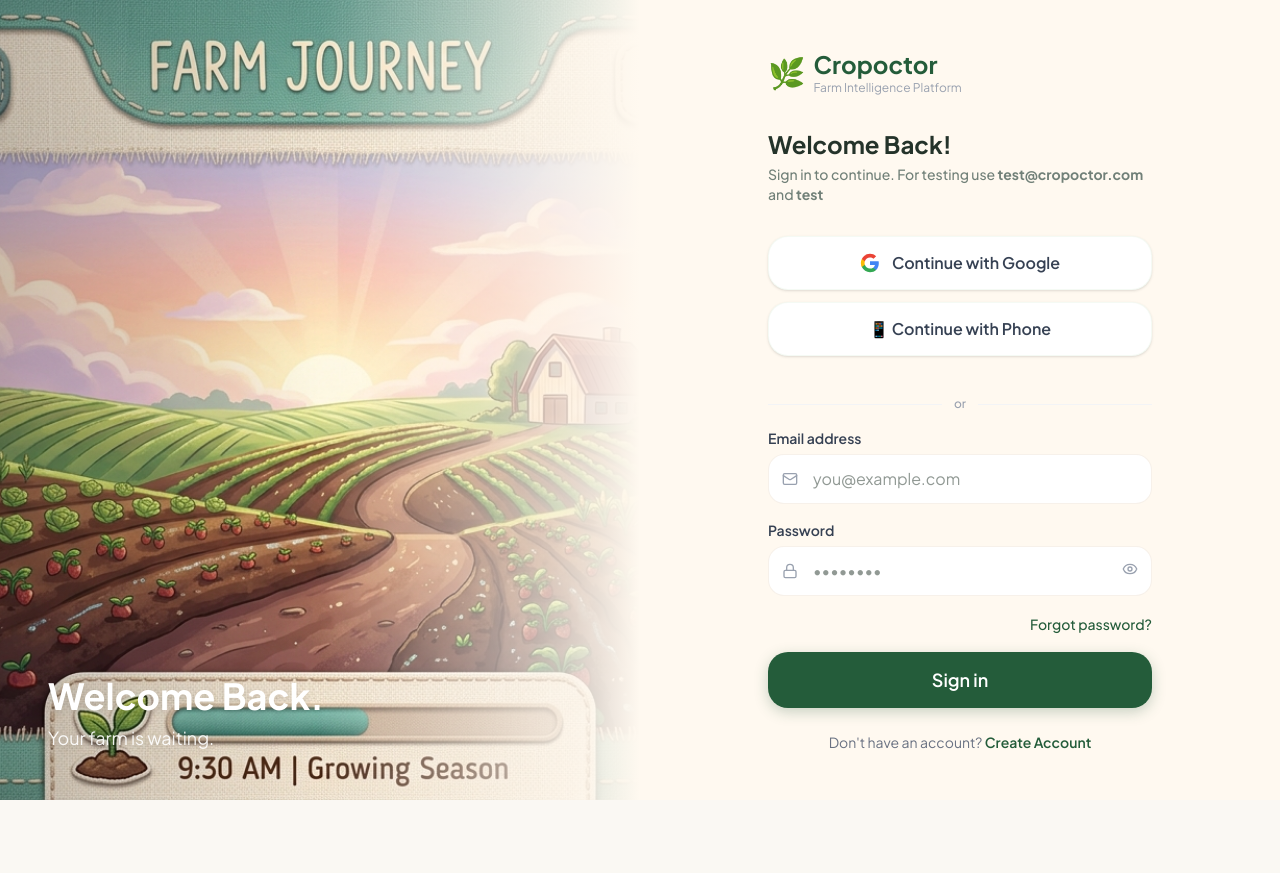
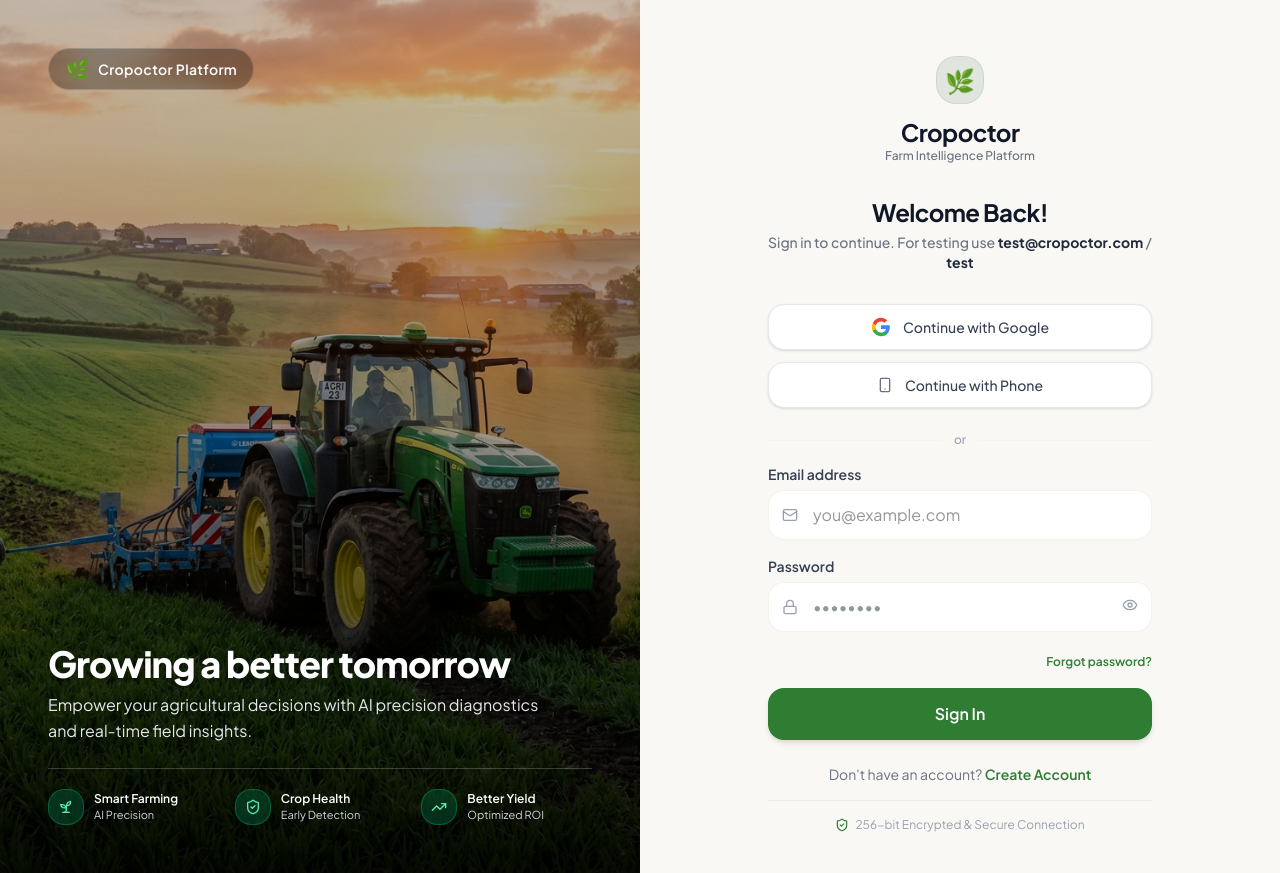
Before and after one commit to Pearlin-Tech/CROPOCTOR, a React (Vite) app: page /login in a window 1280 px wide. Before the commit the page ends 800 px from the top, so only its background shows below. Built offline with nearby package versions, Linux system fonts and the light colour scheme.

Commit message:
bakcgrounds

```diff
--- a/src/config/images.ts
+++ b/src/config/images.ts
@@ -13,8 +13,8 @@ export const IMAGES = {
   logo: '/images/logo.jpg',
   backgrounds: {
     splash:     '/images/splash_bg.jpg',
-    welcome:    '/images/welcome_bg.jpg',
-    login:      '/images/hero_sunrise_1787238093279.jpg',
+    welcome:    '/images/welcome_bg_realistic.png',
+    login:      '/images/login_bg_realistic.png',
     setup:      farm('photo-1560493676-04071c5f467b', 800, 600),
     dashboard:  '/images/dashboard_hero.jpg',
   },
--- a/src/pages/onboarding/LoginPage.tsx
+++ b/src/pages/onboarding/LoginPage.tsx
@@ -4,7 +4,7 @@ import { motion } from 'framer-motion'
 import { useForm } from 'react-hook-form'
 import { zodResolver } from '@hookform/resolvers/zod'
 import { z } from 'zod'
-import { Mail, Lock, Eye, EyeOff } from 'lucide-react'
+import { Mail, Lock, Eye, EyeOff, Sprout, ShieldCheck, TrendingUp, Smartphone } from 'lucide-react'
 import { pageVariants } from '@/animations/variants'
 import { Button } from '@/components/ui/Button'
 import { Input } from '@/components/ui/Input'
@@ -58,37 +58,96 @@ const LoginPage: React.FC = () => {
   }
 
   return (
-    <motion.div variants={pageVariants} initial="initial" animate="animate" className="min-h-screen bg-cream flex flex-col lg:flex-row">
-      {/* Desktop: left image panel */}
-      <div className="hidden lg:block lg:w-1/2 relative">
-        <img src={IMAGES.backgrounds.login} alt="Farm at sunrise" className="absolute inset-0 w-full h-full object-cover" />
-        {/* Gradient that fades to cream on the right side to blend with the form */}
-        <div className="absolute inset-0 bg-gradient-to-r from-black/20 via-transparent to-cream" />
-        <div className="absolute bottom-12 left-12">
-          <h2 className="text-4xl font-bold text-white mb-2 drop-shadow-md">Welcome Back.</h2>
-          <p className="text-white/90 text-lg drop-shadow-md">Your farm is waiting.</p>
+    <motion.div variants={pageVariants} initial="initial" animate="animate" className="min-h-screen bg-[#F9F8F4] flex flex-col lg:flex-row select-none">
+      {/* Left Panel: High-Quality Realistic Agricultural Photography with Dark Overlay */}
+      <div className="hidden lg:flex lg:w-1/2 relative flex-col justify-between p-12 overflow-hidden bg-gray-900">
+        <img
+          src={IMAGES.backgrounds.login}
+          alt="Modern crop field with tractor working at sunrise"
+          className="absolute inset-0 w-full h-full object-cover object-center"
+        />
+        {/* Dark Gradient Overlay covering the bottom portion */}
+        <div className="absolute inset-0 bg-gradient-to-t from-black/90 via-black/40 to-black/20" />
+
+        {/* Top Brand Accent */}
+        <div className="relative z-10 flex items-center gap-2">
+          <div className="bg-black/30 backdrop-blur-md px-4 py-1.5 rounded-full border border-white/20 flex items-center gap-2">
+            <span className="text-xl">🌿</span>
+            <span className="text-sm font-semibold text-white tracking-wide">Cropoctor Platform</span>
           </div>
         </div>
 
-      {/* Login form */}
-      <div className="flex-1 flex flex-col justify-center px-6 py-10 lg:px-16 max-w-md mx-auto w-full lg:max-w-lg">
-        {/* Logo */}
-        <div className="flex items-center gap-2 mb-8">
-          <span className="text-3xl">🌿</span>
+        {/* Bottom Overlay Content: Title & 3-Column Feature Row */}
+        <div className="relative z-10 space-y-6">
           <div>
-            <h1 className="text-2xl font-bold text-green-forest">Cropoctor</h1>
-            <p className="text-xs text-gray-400">Farm Intelligence Platform</p>
+            <h2 className="text-4xl font-extrabold text-white tracking-tight drop-shadow-md">
+              Growing a better tomorrow
+            </h2>
+            <p className="text-gray-200 text-base font-normal mt-2 max-w-lg drop-shadow-sm leading-relaxed">
+              Empower your agricultural decisions with AI precision diagnostics and real-time field insights.
+            </p>
+          </div>
+
+          {/* 3-Column Feature Row */}
+          <div className="grid grid-cols-3 gap-4 pt-5 border-t border-white/20">
+            <div className="flex items-center gap-2.5">
+              <div className="w-9 h-9 rounded-xl bg-emerald-500/20 backdrop-blur-md border border-emerald-400/30 flex items-center justify-center shrink-0">
+                <Sprout className="w-4 h-4 text-emerald-300" />
+              </div>
+              <div>
+                <p className="text-xs font-semibold text-white">Smart Farming</p>
+                <p className="text-[11px] text-gray-300">AI Precision</p>
               </div>
             </div>
 
-        <h2 className="text-2xl font-bold text-text-main mb-1">Welcome Back!</h2>
-        <p className="text-text-secondary text-sm mb-8 font-medium">Sign in to continue. For testing use <b>test@cropoctor.com</b> and <b>test</b></p>
+            <div className="flex items-center gap-2.5">
+              <div className="w-9 h-9 rounded-xl bg-emerald-500/20 backdrop-blur-md border border-emerald-400/30 flex items-center justify-center shrink-0">
+                <ShieldCheck className="w-4 h-4 text-emerald-300" />
+              </div>
+              <div>
+                <p className="text-xs font-semibold text-white">Crop Health</p>
+                <p className="text-[11px] text-gray-300">Early Detection</p>
+              </div>
+            </div>
 
-        {/* OAuth buttons */}
+            <div className="flex items-center gap-2.5">
+              <div className="w-9 h-9 rounded-xl bg-emerald-500/20 backdrop-blur-md border border-emerald-400/30 flex items-center justify-center shrink-0">
+                <TrendingUp className="w-4 h-4 text-emerald-300" />
+              </div>
+              <div>
+                <p className="text-xs font-semibold text-white">Better Yield</p>
+                <p className="text-[11px] text-gray-300">Optimized ROI</p>
+              </div>
+            </div>
+          </div>
+        </div>
+      </div>
+
+      {/* Right Panel: Clean Form Container */}
+      <div className="flex-1 flex flex-col justify-between px-6 py-10 lg:px-16 max-w-md mx-auto w-full lg:max-w-lg bg-[#F9F8F4] min-h-screen lg:min-h-0">
+        <div className="my-auto py-4">
+          {/* Logo Aligned Top Center */}
+          <div className="flex flex-col items-center justify-center mb-8 text-center">
+            <div className="flex items-center justify-center w-12 h-12 rounded-2xl bg-green-900/10 text-green-800 mb-3 border border-green-800/10">
+              <span className="text-2xl">🌿</span>
+            </div>
+            <h1 className="text-2xl font-bold text-gray-900 tracking-tight">Cropoctor</h1>
+            <p className="text-xs text-gray-500 font-medium">Farm Intelligence Platform</p>
+          </div>
+
+          <div className="text-center mb-8">
+            <h2 className="text-2xl font-bold text-gray-900 tracking-tight mb-1">Welcome Back!</h2>
+            <p className="text-gray-500 text-sm font-medium">
+              Sign in to continue. For testing use <strong className="text-gray-800">test@cropoctor.com</strong> / <strong className="text-gray-800">test</strong>
+            </p>
+          </div>
+
+          {/* OAuth Buttons (Ghost / Outline Style) */}
           <div className="space-y-3 mb-6">
             <button
               onClick={() => mockOAuth('google')}
-            className="w-full flex items-center justify-center gap-3 px-5 py-3.5 bg-white border border-green-pastel/30 rounded-2xl font-semibold text-gray-700 shadow-sm hover:border-green-pastel hover:bg-green-light/50 transition-all"
+              type="button"
+              className="w-full flex items-center justify-center gap-3 px-5 py-3 bg-white border border-gray-200 rounded-xl font-medium text-sm text-gray-700 shadow-sm hover:bg-gray-50 hover:border-gray-300 transition-all"
             >
               <svg viewBox="0 0 24 24" className="w-5 h-5"><path d="M22.56 12.25c0-.78-.07-1.53-.2-2.25H12v4.26h5.92c-.26 1.37-1.04 2.53-2.21 3.31v2.77h3.57c2.08-1.92 3.28-4.74 3.28-8.09z" fill="#4285F4"/><path d="M12 23c2.97 0 5.46-.98 7.28-2.66l-3.57-2.77c-.98.66-2.23 1.06-3.71 1.06-2.86 0-5.29-1.93-6.16-4.53H2.18v2.84C3.99 20.53 7.7 23 12 23z" fill="#34A853"/><path d="M5.84 14.09c-.22-.66-.35-1.36-.35-2.09s.13-1.43.35-2.09V7.07H2.18C1.43 8.55 1 10.22 1 12s.43 3.45 1.18 4.93l2.85-2.22.81-.62z" fill="#FBBC05"/><path d="M12 5.38c1.62 0 3.06.56 4.21 1.64l3.15-3.15C17.45 2.09 14.97 1 12 1 7.7 1 3.99 3.47 2.18 7.07l3.66 2.84c.87-2.6 3.3-4.53 6.16-4.53z" fill="#EA4335"/></svg>
               {t('auth.google')}
@@ -96,15 +155,17 @@ const LoginPage: React.FC = () => {
 
             <button
               onClick={() => mockOAuth('phone')}
-            className="w-full flex items-center justify-center gap-3 px-5 py-3.5 bg-white border border-green-pastel/30 rounded-2xl font-semibold text-gray-700 shadow-sm hover:border-green-pastel hover:bg-green-light/50 transition-all"
+              type="button"
+              className="w-full flex items-center justify-center gap-3 px-5 py-3 bg-white border border-gray-200 rounded-xl font-medium text-sm text-gray-700 shadow-sm hover:bg-gray-50 hover:border-gray-300 transition-all"
             >
-            📱 {t('auth.phone')}
+              <Smartphone className="w-4 h-4 text-gray-500" />
+              {t('auth.phone')}
             </button>
           </div>
 
           <Divider label="or" />
 
-        {/* Email form */}
+          {/* Email Form */}
           <form onSubmit={handleSubmit(onSubmit)} className="space-y-4 mb-6">
             <Input
               label={t('auth.emailLabel')}
@@ -120,7 +181,7 @@ const LoginPage: React.FC = () => {
               placeholder="••••••••"
               icon={<Lock className="w-4 h-4" />}
               iconRight={
-              <button type="button" onClick={() => setShowPw(v => !v)} aria-label="Toggle password">
+                <button type="button" onClick={() => setShowPw(v => !v)} aria-label="Toggle password" className="text-gray-400 hover:text-gray-600">
                   {showPw ? <EyeOff className="w-4 h-4" /> : <Eye className="w-4 h-4" />}
                 </button>
               }
@@ -128,21 +189,35 @@ const LoginPage: React.FC = () => {
               {...register('password')}
             />
             <div className="text-right">
-            <button type="button" className="text-sm text-green-forest font-medium hover:underline">
+              <button type="button" className="text-xs font-semibold text-[#2E7D32] hover:underline">
                 {t('auth.forgotPassword')}
               </button>
             </div>
-          <Button type="submit" variant="primary" size="lg" fullWidth loading={loading}>
-            {loading ? t('auth.signingIn') : t('welcome.signin').split('?')[1]?.trim() || 'Sign In'}
+            <Button
+              type="submit"
+              variant="primary"
+              size="lg"
+              fullWidth
+              loading={loading}
+              className="bg-[#2E7D32] hover:bg-[#256629] text-white py-3.5 rounded-xl font-semibold text-base shadow-md transition-colors"
+            >
+              {loading ? t('auth.signingIn') : 'Sign In'}
             </Button>
           </form>
 
           <p className="text-center text-sm text-gray-500">
             Don't have an account?{' '}
-          <button onClick={() => navigate('/signup')} className="text-green-forest font-semibold hover:underline">
+            <button onClick={() => navigate('/signup')} className="text-[#2E7D32] font-semibold hover:underline">
               {t('auth.createAccount')}
             </button>
           </p>
+        </div>
+
+        {/* Security Indicator at Bottom */}
+        <div className="flex items-center justify-center gap-1.5 pt-4 text-xs text-gray-400 border-t border-gray-200/60">
+          <ShieldCheck className="w-3.5 h-3.5 text-[#2E7D32]" />
+          <span>256-bit Encrypted & Secure Connection</span>
+        </div>
       </div>
     </motion.div>
   )
--- a/src/pages/onboarding/SignUpPage.tsx
+++ b/src/pages/onboarding/SignUpPage.tsx
@@ -37,43 +37,43 @@ const SignUpPage: React.FC = () => {
   }
 
   return (
-    <motion.div variants={pageVariants} initial="initial" animate="animate" className="min-h-screen bg-cream flex flex-col lg:flex-row-reverse">
+    <motion.div variants={pageVariants} initial="initial" animate="animate" className="min-h-screen bg-[#F9F8F4] flex flex-col lg:flex-row-reverse select-none">
       {/* Desktop: right image panel */}
-      <div className="hidden lg:block lg:w-1/2 relative">
-        <img src={IMAGES.backgrounds.welcome} alt="Farm at sunrise" className="absolute inset-0 w-full h-full object-cover" />
-        <div className="absolute inset-0 bg-gradient-to-l from-black/20 via-transparent to-cream" />
-        <div className="absolute bottom-12 right-12 text-right">
-          <h2 className="text-4xl font-bold text-white mb-2 drop-shadow-md">Join Cropoctor.</h2>
-          <p className="text-white/90 text-lg drop-shadow-md">{t('welcome.subtitle')}</p>
+      <div className="hidden lg:flex lg:w-1/2 relative flex-col justify-end p-12 overflow-hidden bg-gray-900">
+        <img src={IMAGES.backgrounds.welcome} alt="Farm at sunrise" className="absolute inset-0 w-full h-full object-cover object-center" />
+        <div className="absolute inset-0 bg-gradient-to-t from-black/80 via-black/30 to-black/20" />
+        <div className="relative z-10 text-left space-y-2">
+          <h2 className="text-4xl font-extrabold text-white tracking-tight drop-shadow-md">Join Cropoctor.</h2>
+          <p className="text-gray-200 text-base font-normal drop-shadow-sm">Transform your farm with intelligent AI crop management.</p>
         </div>
       </div>
 
       {/* Form panel */}
-      <div className="flex-1 flex flex-col justify-center px-6 py-10 lg:px-16 max-w-md mx-auto w-full lg:max-w-lg">
+      <div className="flex-1 flex flex-col justify-center px-6 py-10 lg:px-16 max-w-md mx-auto w-full lg:max-w-lg bg-[#F9F8F4]">
         <div className="flex items-center gap-2 mb-8">
-          <button onClick={() => navigate(-1)} className="w-9 h-9 flex items-center justify-center rounded-xl bg-green-light text-green-forest mr-2">
+          <button onClick={() => navigate(-1)} className="w-9 h-9 flex items-center justify-center rounded-xl bg-gray-200/60 text-gray-700 hover:bg-gray-200 mr-2 transition-colors">
             <svg viewBox="0 0 24 24" fill="none" stroke="currentColor" strokeWidth="2.5" className="w-4 h-4"><path d="M15 18l-6-6 6-6" /></svg>
           </button>
           <span className="text-2xl">🌿</span>
-          <span className="text-xl font-bold text-green-forest">Cropoctor</span>
+          <span className="text-xl font-bold text-gray-900">Cropoctor</span>
         </div>
 
-        <h1 className="text-2xl font-bold text-gray-800 mb-1">{t('auth.createAccount')}</h1>
-        <p className="text-gray-500 text-sm mb-8">Join Cropoctor to get personalized farm insights.</p>
+        <h1 className="text-2xl font-bold text-gray-900 mb-1">{t('auth.createAccount')}</h1>
+        <p className="text-gray-500 text-sm mb-8 font-medium">Join Cropoctor to get personalized farm insights.</p>
 
         <form onSubmit={handleSubmit(onSubmit)} className="space-y-4 mb-6">
           <Input label="Full name" placeholder="Rahul Patel" icon={<User className="w-4 h-4" />} error={errors.name?.message} {...register('name')} />
           <Input label={t('auth.emailLabel')} type="email" placeholder="you@example.com" icon={<Mail className="w-4 h-4" />} error={errors.email?.message} {...register('email')} />
           <Input label={t('auth.passwordLabel')} type="password" placeholder="••••••••" icon={<Lock className="w-4 h-4" />} error={errors.password?.message} {...register('password')} />
-          <Button type="submit" variant="primary" size="lg" fullWidth loading={isSubmitting}>{t('auth.createAccount')}</Button>
+          <Button type="submit" variant="primary" size="lg" fullWidth loading={isSubmitting} className="bg-[#2E7D32] hover:bg-[#256629] text-white py-3.5 rounded-xl font-semibold text-base shadow-md transition-colors">{t('auth.createAccount')}</Button>
         </form>
 
         <p className="text-center text-sm text-gray-500">
           Already have an account?{' '}
-          <button onClick={() => navigate('/login')} className="text-green-forest font-semibold hover:underline">{t('welcome.signin').split('?')[1]?.trim() || 'Sign In'}</button>
+          <button onClick={() => navigate('/login')} className="text-[#2E7D32] font-semibold hover:underline">{t('welcome.signin').split('?')[1]?.trim() || 'Sign In'}</button>
         </p>
 
-        <p className="text-center text-xs text-gray-400 mt-4 px-4">
+        <p className="text-center text-xs text-gray-400 mt-6 px-4">
           By creating an account, you agree to our Terms of Service and Privacy Policy.
         </p>
       </div>
--- a/src/pages/onboarding/WelcomePage.tsx
+++ b/src/pages/onboarding/WelcomePage.tsx
@@ -5,6 +5,7 @@ import { pageVariants } from '@/animations/variants'
 import { Button } from '@/components/ui/Button'
 import { IMAGES } from '@/config/images'
 import { useTranslation } from 'react-i18next'
+import { Globe } from 'lucide-react'
 
 const WelcomePage: React.FC = () => {
   const navigate = useNavigate()
@@ -12,65 +13,72 @@ const WelcomePage: React.FC = () => {
 
   return (
     <motion.div
-      variants={pageVariants} initial="initial" animate="animate"
-      className="min-h-screen flex flex-col bg-cream"
+      variants={pageVariants}
+      initial="initial"
+      animate="animate"
+      className="relative min-h-screen w-full flex flex-col justify-between overflow-hidden bg-gray-950 select-none"
     >
-      {/* Hero image */}
-      <div className="relative flex-1 min-h-[55vh] overflow-hidden">
+      {/* Full-Screen High-Resolution Realistic Farm Background */}
       <img
         src={IMAGES.backgrounds.welcome}
-          alt="Lush agricultural farm field"
-          className="absolute inset-0 w-full h-full object-cover"
+        alt="Lush agricultural farm field at sunrise"
+        className="absolute inset-0 w-full h-full object-cover object-center"
         loading="eager"
       />
-        {/* Soft cream overlay gradient instead of heavy dark gradient */}
-        <div className="absolute inset-0 bg-gradient-to-t from-cream via-cream/60 to-black/10" />
 
-        {/* Logo over image */}
-        <div className="absolute top-12 left-0 right-0 flex justify-center">
-          <div className="flex items-center gap-2 bg-white/70 backdrop-blur-md px-5 py-2.5 rounded-full shadow-sm border border-white/50">
+      {/* Subtle Dark Gradient Overlay for Maximum Text Legibility */}
+      <div className="absolute inset-0 bg-gradient-to-b from-black/60 via-black/35 to-black/85" />
+
+      {/* Header: Centered Cropoctor Logo */}
+      <div className="relative z-10 pt-10 md:pt-12 px-6 flex justify-center">
+        <div className="flex items-center gap-2.5 bg-black/40 backdrop-blur-md px-5 py-2 rounded-full border border-white/20 shadow-md">
           <span className="text-2xl">🌿</span>
-            <span className="text-2xl font-bold text-green-forest">Cropoctor</span>
+          <span className="text-xl font-bold tracking-tight text-white">Cropoctor</span>
         </div>
       </div>
 
-        {/* Headline */}
-        <div className="absolute bottom-0 left-0 right-0 px-6 pb-8">
-          <h1 className="text-3xl md:text-4xl font-bold text-gray-900 leading-tight mb-2 drop-shadow-sm" dangerouslySetInnerHTML={{ __html: t('welcome.headline') }}>
-          </h1>
-          <p className="text-brown-deep font-medium text-base max-w-sm drop-shadow-sm">
+      {/* Main Content Area */}
+      <div className="relative z-10 max-w-lg mx-auto w-full px-6 pb-10 md:pb-14 flex flex-col items-center text-center">
+        {/* Headline & Subtitle */}
+        <div className="mb-8 md:mb-10">
+          <h1
+            className="text-3xl sm:text-4xl md:text-5xl font-extrabold text-white leading-tight tracking-tight mb-3 drop-shadow-md"
+            dangerouslySetInnerHTML={{ __html: t('welcome.headline') }}
+          />
+          <p className="text-gray-200 text-sm sm:text-base font-medium max-w-md mx-auto leading-relaxed drop-shadow-sm">
             {t('welcome.subheading')}
           </p>
         </div>
-      </div>
 
-      {/* CTA section */}
-      <div className="px-6 py-8 space-y-4 bg-cream">
+        {/* Action Buttons */}
+        <div className="w-full space-y-4">
           <Button
             variant="primary"
             size="xl"
             fullWidth
             onClick={() => navigate('/language')}
+            className="bg-[#2E7D32] hover:bg-[#256629] text-white font-semibold text-lg py-4 rounded-xl shadow-lg border border-green-500/20 flex items-center justify-center gap-2 transition-all"
           >
-          🌱 {t('welcome.cta')}
+            <span>🌱</span> {t('welcome.cta')}
           </Button>
 
           <button
             onClick={() => navigate('/login')}
-          className="w-full py-3 text-center text-green-forest font-semibold text-base hover:text-green-soft transition-colors"
+            className="w-full py-2.5 text-center text-white/90 font-semibold text-base hover:text-white transition-colors"
           >
             {t('welcome.signin')}
           </button>
 
-        {/* Language hint */}
+          {/* Language Selector Link */}
           <div className="flex items-center justify-center gap-2 pt-2">
-          <span className="text-xs text-gray-400">🌐</span>
+            <Globe className="w-3.5 h-3.5 text-white/60" />
             <button
               onClick={() => navigate('/language')}
-            className="text-xs text-gray-400 hover:text-green-forest transition-colors"
+              className="text-xs text-white/70 hover:text-white transition-colors"
             >
               English · Português · Русский · 中文 · हिन्दी · + more
             </button>
+          </div>
         </div>
       </div>
     </motion.div>
```
Also changed, not shown: public/images/login_bg_realistic.png (added), public/images/welcome_bg_realistic.png (added). Lines whose indentation alone changed are shown as unchanged.
